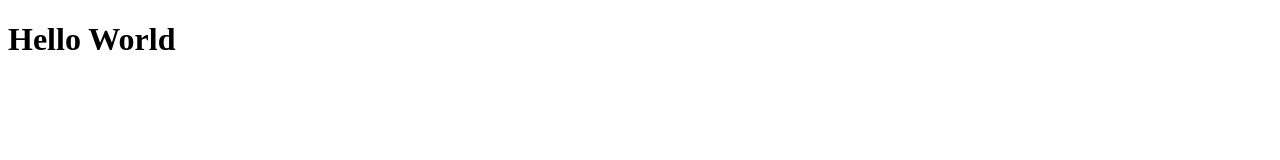
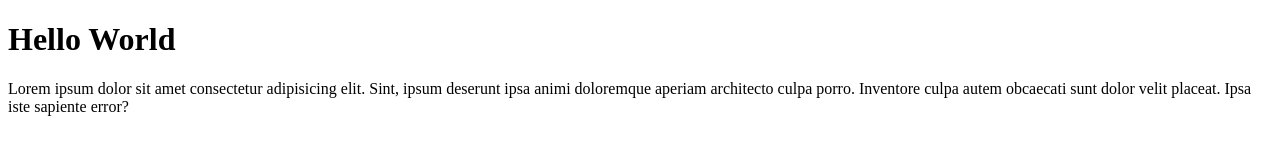
Before and after one commit to floralebonna/wpu-git-test, a plain HTML site: page index.html in a window 1280 px wide. Drawn offline with Linux system fonts and the light colour scheme.

Commit message:
menambahkan paragraf

```diff
--- a/index.html
+++ b/index.html
@@ -8,5 +8,6 @@
 </head>
 <body>
     <h1>Hello World</h1>
+    <p>Lorem ipsum dolor sit amet consectetur adipisicing elit. Sint, ipsum deserunt ipsa animi doloremque aperiam architecto culpa porro. Inventore culpa autem obcaecati sunt dolor velit placeat. Ipsa iste sapiente error?</p>
 </body>
 </html>
```
